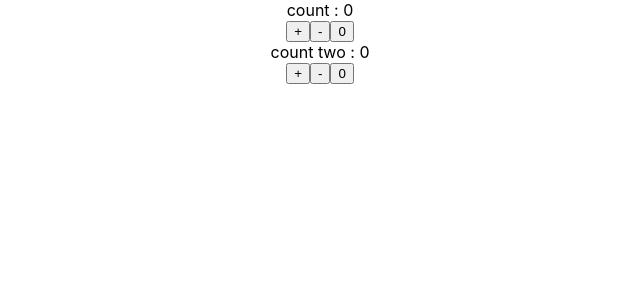
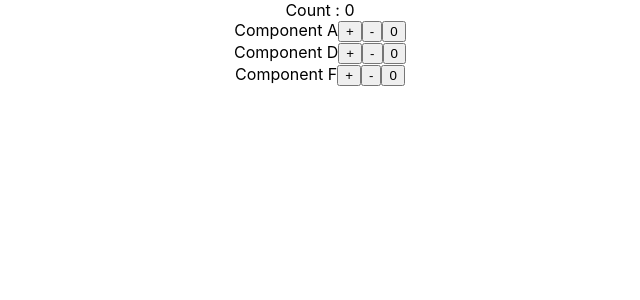
Before and after one commit to R4m21/react-hooks, a React (Create React App) app: page / in a window 1280 px wide. Shown: the top 300 px of the page, without its empty margins (320-960 px from the left). Built offline with nearby package versions, Linux system fonts and the light colour scheme.

Commit message:
useReducer with useContext for Global state change counter value

```diff
--- a/src/App.js
+++ b/src/App.js
@@ -1,6 +1,10 @@
-import './App.css';
+import React, { useReducer } from "react";
+import "./App.css";
 // import CounterR2 from './components/CounterR2';
-import CounterR3 from './components/CounterR3';
+// import CounterR3 from './components/CounterR3';
+import ComponentA from "./components/useReducer with useContext/ComponentA";
+import ComponentB from "./components/useReducer with useContext/ComponentB";
+import ComponentC from "./components/useReducer with useContext/ComponentC";
 // import ComponentC from './components/ComponentC';
 // import CounterR1 from './components/CounterR1';
 // import DataFetching3 from './components/DataFetching3';
@@ -18,7 +22,24 @@
 // import HookCounter from './components/HookCounter';
 // import HookCounterTwo from './components/HookCounterTwo';
 
+export const CountContext = React.createContext();
+
+const initialState = 0;
+const reducer = (state, action) => {
+  switch (action) {
+    case "increment":
+      return state + 1;
+    case "decrement":
+      return state - 1;
+    case "reset":
+      return initialState;
+    default:
+      return state;
+  }
+};
+
 function App() {
+  const [count, dispatch] = useReducer(reducer, initialState);
   return (
     <div className="App">
       {/* <ClassCounter/> */}
@@ -38,7 +59,17 @@
       {/* <ComponentC/> */}
       {/* <CounterR1/> */}
       {/* <CounterR2/> */}
-    <CounterR3/>
+      {/* <CounterR3/> */}
+      <CountContext.Provider
+        value={{ countState: count, countDispatch: dispatch }}
+      >
+        <div>
+          Count : {count}
+          <ComponentA />
+          <ComponentB />
+          <ComponentC />
+        </div>
+      </CountContext.Provider>
     </div>
   );
 }
--- /dev/null
+++ b/src/components/useReducer with useContext/ComponentA.js
@@ -0,0 +1,16 @@
+import React, { useContext } from "react";
+import { CountContext } from "../../App";
+
+function ComponentA() {
+  const countContext = useContext(CountContext);
+  return (
+    <div>
+      Component A
+      <button onClick={() => countContext.countDispatch("increment")}>+</button>
+      <button onClick={() => countContext.countDispatch("decrement")}>-</button>
+      <button onClick={() => countContext.countDispatch("reset")}>0</button>
+    </div>
+  );
+}
+
+export default ComponentA;
--- /dev/null
+++ b/src/components/useReducer with useContext/ComponentB.js
@@ -0,0 +1,12 @@
+import React from 'react'
+import ComponentD from './ComponentD'
+
+function ComponentB() {
+    return (
+        <div>
+            <ComponentD/>
+        </div>
+    )
+}
+
+export default ComponentB
--- /dev/null
+++ b/src/components/useReducer with useContext/ComponentC.js
@@ -0,0 +1,12 @@
+import React from 'react'
+import ComponentE from './ComponentE'
+
+function ComponentC() {
+    return (
+        <div>
+            <ComponentE/>
+        </div>
+    )
+}
+
+export default ComponentC
--- /dev/null
+++ b/src/components/useReducer with useContext/ComponentD.js
@@ -0,0 +1,16 @@
+import React, { useContext } from "react";
+import { CountContext } from "../../App";
+
+function ComponentD() {
+  const countContext = useContext(CountContext);
+  return (
+    <div>
+      Component D
+      <button onClick={() => countContext.countDispatch("increment")}>+</button>
+      <button onClick={() => countContext.countDispatch("decrement")}>-</button>
+      <button onClick={() => countContext.countDispatch("reset")}>0</button>
+    </div>
+  );
+}
+
+export default ComponentD;
--- /dev/null
+++ b/src/components/useReducer with useContext/ComponentE.js
@@ -0,0 +1,12 @@
+import React from 'react'
+import ComponentF from './ComponentF'
+
+function ComponentE() {
+    return (
+        <div>
+            <ComponentF/>
+        </div>
+    )
+}
+
+export default ComponentE
--- /dev/null
+++ b/src/components/useReducer with useContext/ComponentF.js
@@ -0,0 +1,16 @@
+import React, { useContext } from "react";
+import { CountContext } from "../../App";
+
+function ComponentF() {
+  const countContext = useContext(CountContext);
+  return (
+    <div>
+      Component F
+      <button onClick={() => countContext.countDispatch("increment")}>+</button>
+      <button onClick={() => countContext.countDispatch("decrement")}>-</button>
+      <button onClick={() => countContext.countDispatch("reset")}>0</button>
+    </div>
+  );
+}
+
+export default ComponentF;
```
Lines whose indentation alone changed are shown as unchanged.
